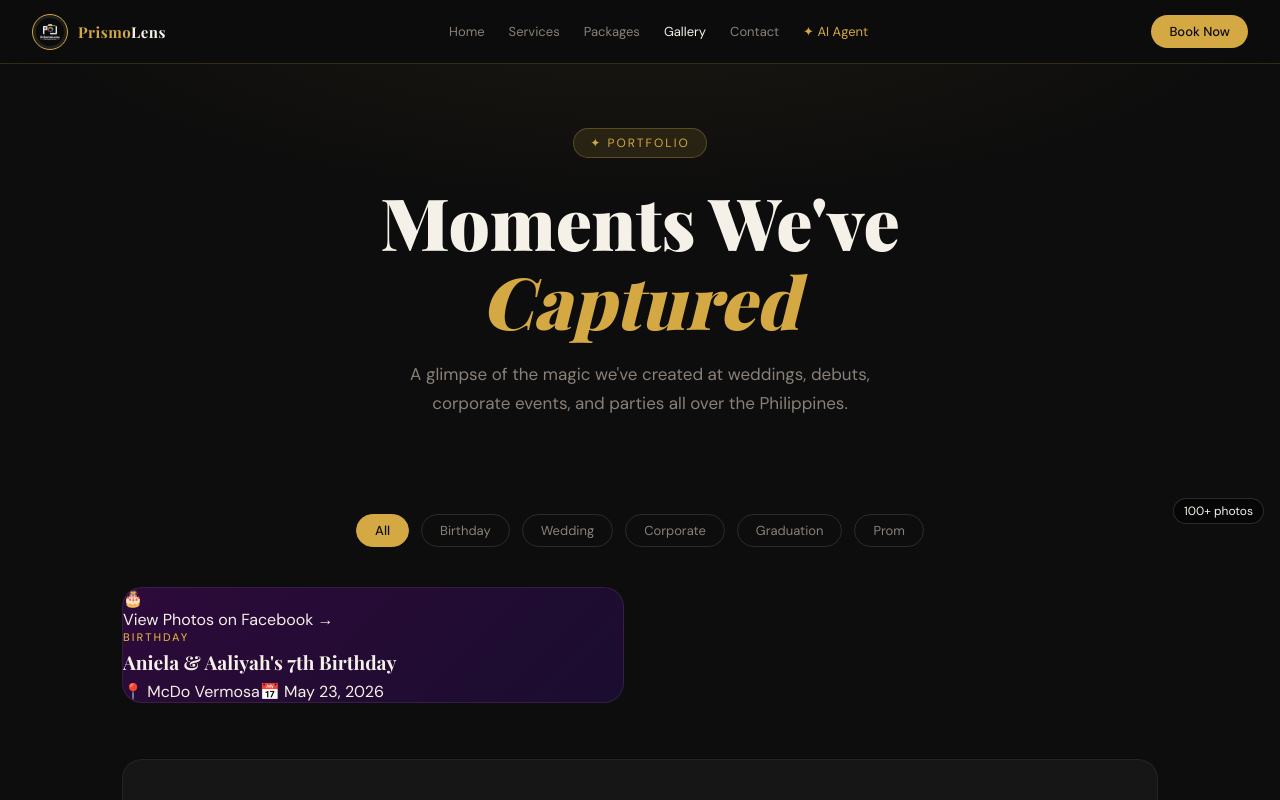
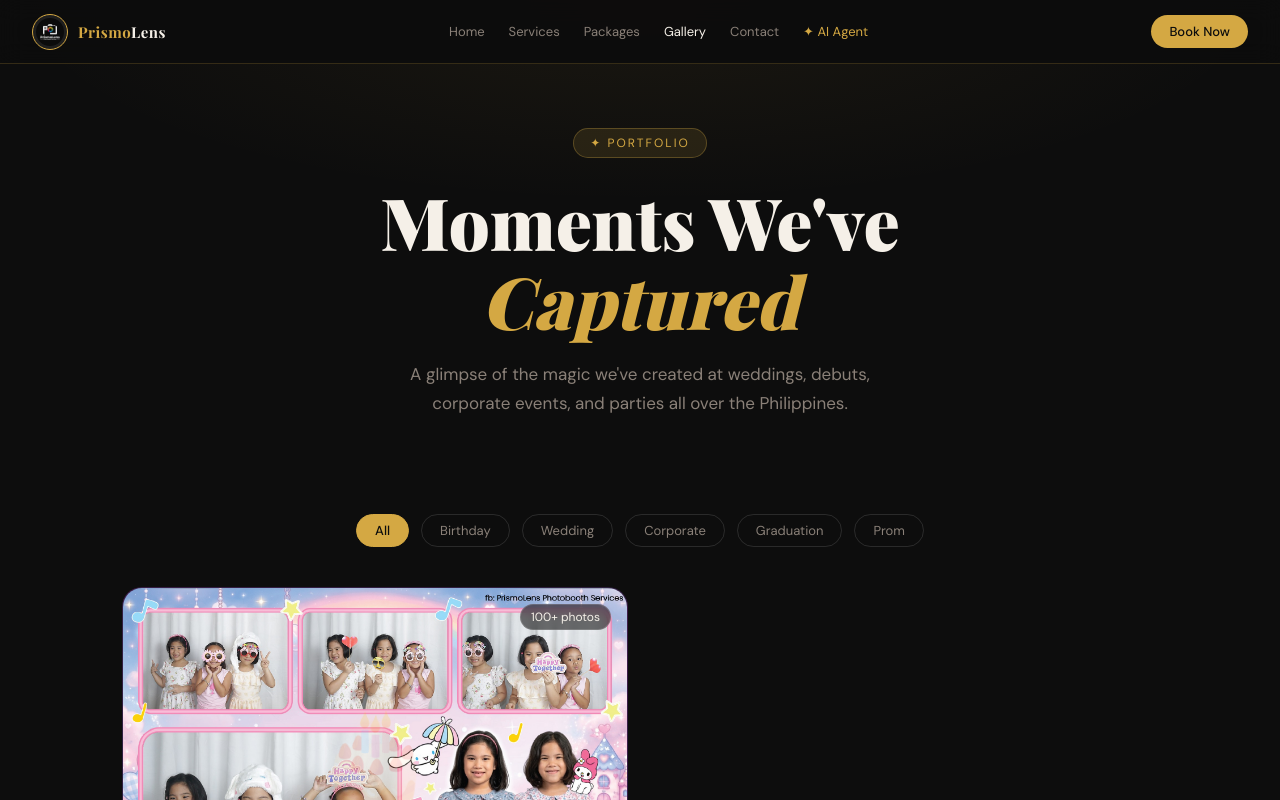
Before and after one commit to nyerrr/prismolens, a Next.js app: page /gallery in a window 1280 px wide. Shown: the top 800 px of the page. Built offline with nearby package versions, Linux system fonts and the light colour scheme; a web font is replaced by a local one.

Commit message:
use real cover photo in gallery card

```diff
--- a/components/gallery/GalleryGrid.module.css
+++ b/components/gallery/GalleryGrid.module.css
@@ -24,18 +24,6 @@
   font-family: var(--font-body);
   cursor: pointer;
 }
-.photoBadge {
-  position: absolute;
-  top: 1rem;
-  right: 1rem;
-  background: rgba(0,0,0,0.5);
-  color: var(--white);
-  font-size: 12px;
-  padding: 4px 10px;
-  border-radius: 100px;
-  backdrop-filter: blur(4px);
-  border: 0.5px solid rgba(255,255,255,0.15);
-}
 
 .filter:hover {
   border-color: rgba(212, 168, 67, 0.3);
@@ -52,28 +40,100 @@
 /* Grid */
 .grid {
   display: grid;
-  grid-template-columns: repeat(auto-fill, minmax(500px, 1fr));
-  gap: 2rem;
+  grid-template-columns: repeat(auto-fill, minmax(340px, 1fr));
+  gap: 1.5rem;
 }
 
 /* Card */
 .card {
-  background: var(--dark-2);
-  border: 0.5px solid rgba(255, 255, 255, 0.08);
+  display: block;
   border-radius: 20px;
   overflow: hidden;
-  transition: border-color 0.2s, transform 0.2s;
+  text-decoration: none;
+  border: 0.5px solid rgba(255, 255, 255, 0.08);
+  transition: transform 0.25s, border-color 0.25s, box-shadow 0.25s;
+  position: relative;
 }
 
 .card:hover {
-  border-color: rgba(212, 168, 67, 0.3);
-  transform: translateY(-4px);
+  transform: translateY(-6px);
+  border-color: rgba(212, 168, 67, 0.4);
+  box-shadow: 0 20px 60px rgba(0, 0, 0, 0.5);
 }
 
-/* Card header */
-.cardHeader {
-  padding: 1.5rem 1.5rem 1rem;
-  border-bottom: 0.5px solid rgba(255, 255, 255, 0.06);
+.cardInner {
+  position: relative;
+  height: 340px;
+  display: flex;
+  align-items: center;
+  justify-content: center;
+}
+
+.emoji {
+  font-size: 6rem;
+  opacity: 0.2;
+  transition: opacity 0.25s;
+  user-select: none;
+}
+
+.card:hover .emoji {
+  opacity: 0.1;
+}
+
+/* Photo badge */
+.photoBadge {
+  position: absolute;
+  top: 1rem;
+  right: 1rem;
+  background: rgba(0, 0, 0, 0.55);
+  color: var(--white);
+  font-size: 12px;
+  padding: 4px 10px;
+  border-radius: 100px;
+  backdrop-filter: blur(4px);
+  border: 0.5px solid rgba(255, 255, 255, 0.15);
+  z-index: 2;
+}
+
+/* Overlay */
+.overlay {
+  position: absolute;
+  inset: 0;
+  background: rgba(0, 0, 0, 0.45);
+  display: flex;
+  align-items: center;
+  justify-content: center;
+  opacity: 0;
+  transition: opacity 0.25s;
+}
+
+.card:hover .overlay {
+  opacity: 1;
+}
+
+.viewText {
+  background: var(--gold);
+  color: var(--dark);
+  font-size: 14px;
+  font-weight: 600;
+  padding: 12px 24px;
+  border-radius: 100px;
+  display: inline-block;
+}
+
+/* Card info */
+.cardInfo {
+  position: absolute;
+  bottom: 0;
+  left: 0;
+  right: 0;
+  padding: 1.5rem;
+  background: linear-gradient(
+    to top,
+    rgba(0, 0, 0, 0.95) 0%,
+    rgba(0, 0, 0, 0.6) 50%,
+    transparent 100%
+  );
 }
 
 .category {
@@ -90,54 +150,19 @@
   font-size: 1.2rem;
   font-weight: 700;
   color: var(--white);
-  margin-bottom: 6px;
+  margin-bottom: 8px;
   line-height: 1.3;
 }
 
-.cardMeta {
+.meta {
   display: flex;
   gap: 1rem;
   flex-wrap: wrap;
-  margin-bottom: 8px;
 }
 
-.cardMeta span {
+.meta span {
   font-size: 12px;
-  color: var(--muted);
-}
-
-/* Embed */
-.embedWrap {
-  width: 100%;
-  overflow: hidden;
-  background: #fff;
-  display: flex;
-  justify-content: center;
-}
-
-.embedWrap iframe {
-  width: 100%;
-  max-width: 500px;
-  height: 750px;
-  border: none;
-  display: block;
-}
-
-/* View button */
-.viewBtn {
-  display: block;
-  text-align: center;
-  padding: 1rem;
-  color: var(--gold);
-  font-size: 14px;
-  font-weight: 500;
-  text-decoration: none;
-  border-top: 0.5px solid rgba(255, 255, 255, 0.06);
-  transition: background 0.2s;
-}
-
-.viewBtn:hover {
-  background: rgba(212, 168, 67, 0.06);
+  color: rgba(255, 255, 255, 0.65);
 }
 
 /* Empty */
@@ -191,7 +216,7 @@
 @media (max-width: 640px) {
   .section { padding: 1rem 1rem 3rem; }
   .grid { grid-template-columns: 1fr; }
-  .embedWrap iframe { height: 600px; }
+  .cardInner { height: 280px; }
   .filters { gap: 0.5rem; }
   .filter { font-size: 12px; padding: 6px 14px; }
   .moreCTA { padding: 1.5rem; }
--- a/components/gallery/GalleryGrid.tsx
+++ b/components/gallery/GalleryGrid.tsx
@@ -11,6 +11,7 @@ const events = [
     date: 'May 23, 2026',
     category: 'Birthday',
     emoji: '🎂',
+    image: '/707581292_1423947829756488_5691220500371327261_n.jpg',
     bg: 'linear-gradient(135deg, #2d0a3a, #1a0d2e)',
     postUrl:
       'https://www.facebook.com/prismolensofficial/posts/pfbid0H5ECDr9cJF6jRNR9x22RAh3jJoonFAxvTkYYjtMxEdqcQCKbxaWWSwkfiRN9oCJfl',
@@ -66,7 +67,14 @@ export default function GalleryGrid() {
               className={styles.card}
               style={{ background: event.bg }}
             >
-              <div className={styles.cardInner}>
+              <div
+                className={styles.cardInner}
+                style={{
+                  backgroundImage: `url(${event.image})`,
+                  backgroundSize: 'cover',
+                  backgroundPosition: 'center',
+                }}
+              >
                 <div className={styles.emoji}>{event.emoji}</div>
 
                 <div className={styles.photoBadge}>
@@ -80,9 +88,13 @@ export default function GalleryGrid() {
                 </div>
 
                 <div className={styles.cardInfo}>
-                  <div className={styles.category}>{event.category}</div>
+                  <div className={styles.category}>
+                    {event.category}
+                  </div>
 
-                  <h3 className={styles.title}>{event.title}</h3>
+                  <h3 className={styles.title}>
+                    {event.title}
+                  </h3>
 
                   <div className={styles.meta}>
                     <span>📍 {event.venue}</span>
```
Also changed, not shown: public/707581292_1423947829756488_5691220500371327261_n.jpg (added).
